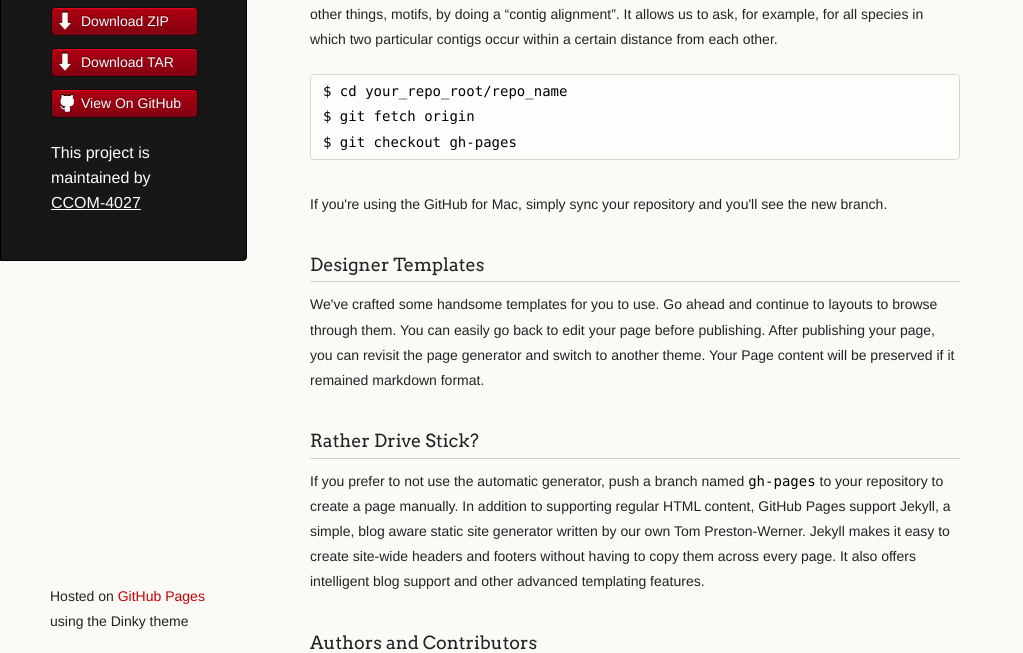
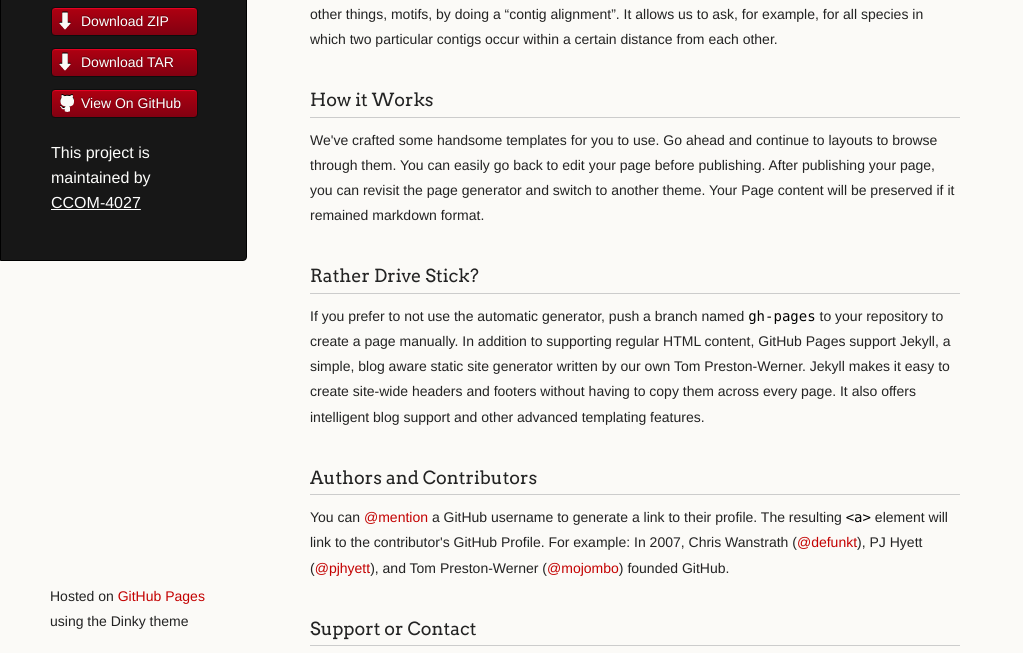
Before and after one commit to CCOM-4027/Genomics, a plain HTML site: page index.html in a window 1280 px wide. Shown: the part 134-787 px from the top of the page, without its empty margins (0-1023 px from the left). Drawn offline with Linux system fonts and the light colour scheme.

Commit message:
Update index.html

```diff
--- a/index.html
+++ b/index.html
@@ -30,7 +30,7 @@
 
       </header>
       <section>
-        <h3>Welcome to the Genomics Project.</h3>
+        <h3>Welcome to the Genomics Project</h3>
 
 <p>
 	This project focuses on database management in the field of genomics.
@@ -41,14 +41,7 @@
 	from each other.
 </p>
 
-<pre><code>$ cd your_repo_root/repo_name
-$ git fetch origin
-$ git checkout gh-pages
-</code></pre>
-
-<p>If you're using the GitHub for Mac, simply sync your repository and you'll see the new branch.</p>
-
-<h3>Designer Templates</h3>
+<h3>How it Works</h3>
 
 <p>We've crafted some handsome templates for you to use. Go ahead and continue to layouts to browse through them. You can easily go back to edit your page before publishing. After publishing your page, you can revisit the page generator and switch to another theme. Your Page content will be preserved if it remained markdown format.</p>
 
```
